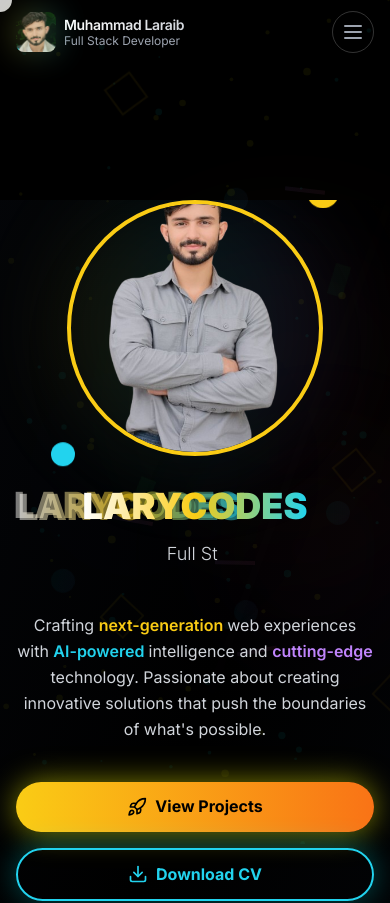
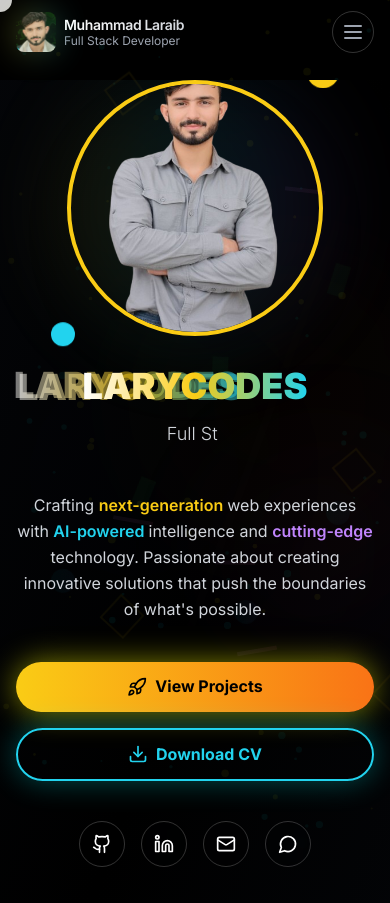
Before and after one commit to LaryCodes/UpdatedPortfolio, a Next.js app: page / in a window 390 px wide. Shown: the top 903 px of the page. Built offline with nearby package versions, Linux system fonts and the light colour scheme.

Commit message:
responsiveness solved

```diff
--- a/src/components/Portfolio.tsx
+++ b/src/components/Portfolio.tsx
@@ -78,7 +78,7 @@ export default function Portfolio() {
       <Navigation isScrolled={isScrolled} activeSection={activeSection} />
 
       {/* Main Content */}
-      <main className="relative z-10 mt-20 pt-16 sm:pt-20">
+      <main className="relative z-10 mt-20">
         <HeroSection />
         <SkillsSection />
         <ProjectsSection />
```
